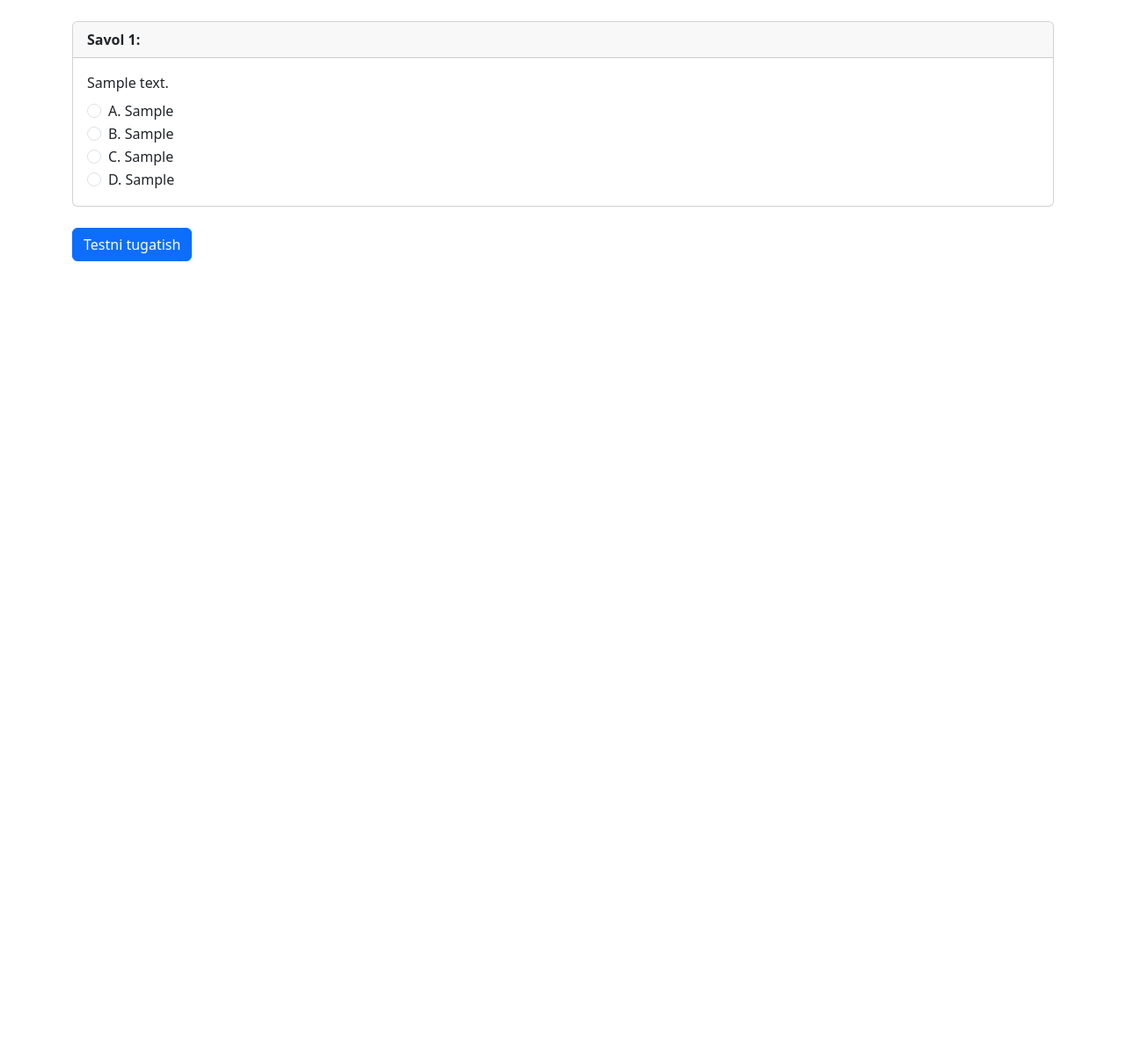
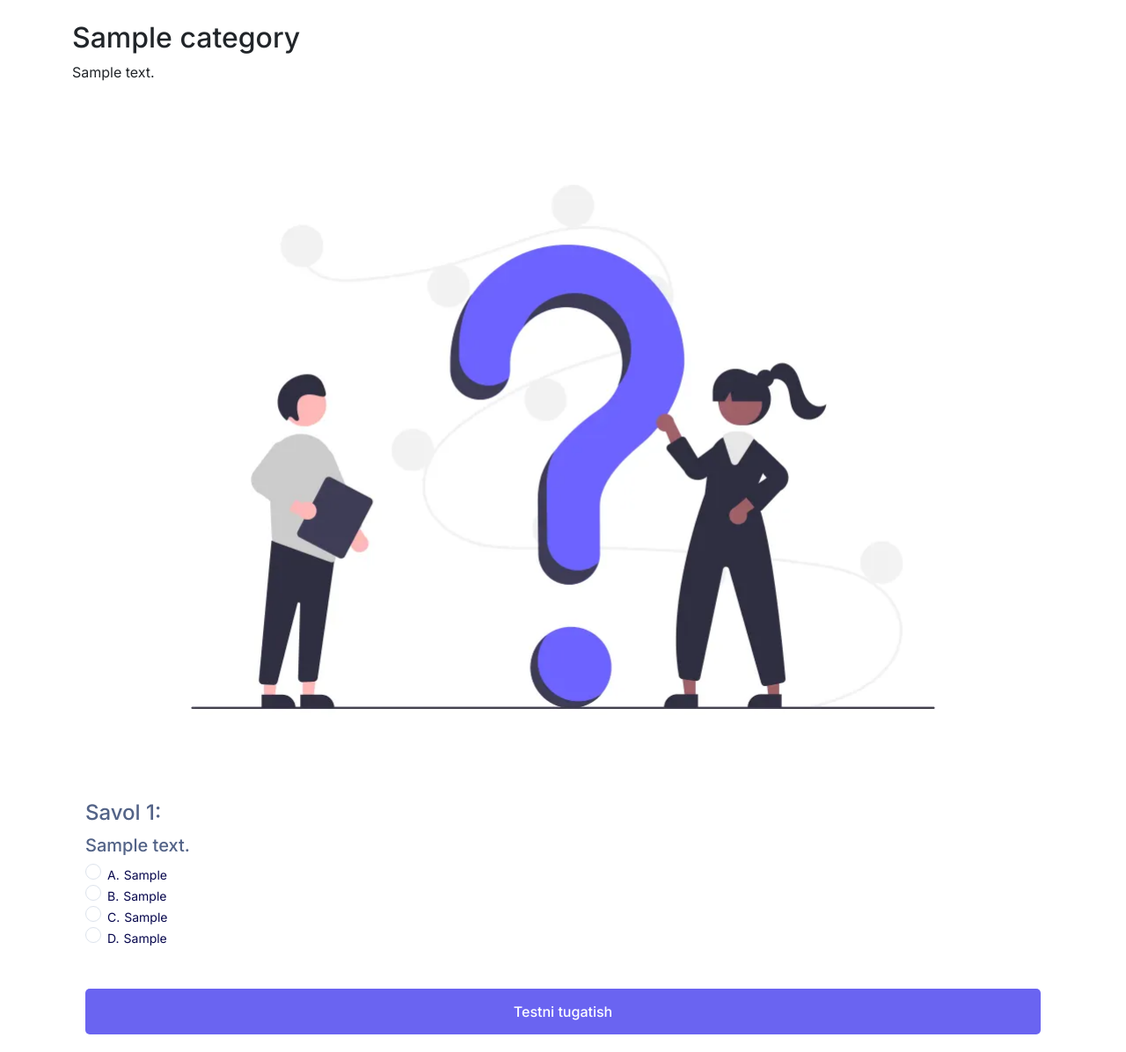
Before and after one commit to DeWeWO/FizikaT, a Django app: template templates/fortest/test.html in a window 1280 px wide. Shown: the whole page at 88% size. Before the commit the page ends 297 px from the top, so only its background shows below. Run offline with Django 5.2, Linux system fonts and the light colour scheme; tables that the repository leaves empty hold one stand-in row (values such as "Sample post"); the template is opened without the code that fills it: values that come from a table or form of the project are taken from there, most other values are stand-ins (such as "Sample title", 1, 10 or a date in 2020); parts of the project's set-up code (start-up, migrations or seed data) failed here and were passed over; some libraries are stand-ins or nearby versions.

Commit message:
testsite

```diff
--- /dev/null
+++ b/fortest/templatetags/auto_mathjax.py
@@ -0,0 +1,22 @@
+from django import template
+import re
+from django.utils.safestring import mark_safe
+
+register = template.Library()
+
+@register.filter
+def auto_mathjax(text):
+    """
+    Matn ichida toza LaTeX formulalarni aniqlab, ularni MathJax formatiga o'raydi: \(...\)
+    Faqat formulalargagina tegadi, qolgan matnga tegmaydi.
+    """
+    # Faqat LaTeX formulalarga mos keladigan patternlar (asosiylari)
+    pattern = re.compile(r'(\\(?:frac|sqrt|int|sum|log|lim|vec|overline|underline|begin|end|alpha|beta|gamma|delta|pi|theta|cdot|pm|times|div|leq|geq|neq|approx|infty|dots)[^ \n<]*)', re.IGNORECASE)
+
+    def replacer(match):
+        formula = match.group(0)
+        return f'\\({formula}\\)'
+
+    # Formulani \(...\) bilan o'rab chiqamiz
+    result = re.sub(pattern, replacer, text)
+    return mark_safe(result)
--- a/fortest/urls.py
+++ b/fortest/urls.py
@@ -1,8 +1,8 @@
 from django.urls import path
-from .views import submit_test, test_view, hello
+from .views import submit_test, category_questions  # , test_view
 
 urlpatterns = [
-    # path('', hello, name='hello'),
-    path('', test_view, name='test_view'),
+    # path('', test_view, name='test_view'),
     path('submit/', submit_test, name='submit_test'),
+    path('category/<int:category_id>/', category_questions, name='category_questions'),
 ]
--- a/static/style.css
+++ b/static/style.css
@@ -0,0 +1,175 @@
+@import url('https://fonts.googleapis.com/css2?family=Inter:wght@400;500;600;700&display=swap');
+
+* {
+  margin: 0;
+  padding: 0;
+  box-sizing: border-box;
+}
+
+body {
+  font-family: 'Inter', sans-serif;
+  background-color: white;
+}
+
+.formbold-main-wrapper {
+  display: flex;
+  align-items: center;
+  justify-content: center;
+  padding: 0px;
+}
+
+.formbold-form-wrapper {
+  width: 100%;
+  max-width: 100%;
+  padding: 20px 15px;
+}
+
+.formbold-img {
+  width: 100%;
+  /* max-height: 250px; */
+  object-fit: contain;
+  margin-bottom: 24px;
+  display: block;
+}
+
+.formbold-input-flex {
+  display: flex;
+  gap: 20px;
+  margin-bottom: 30px;
+  flex-wrap: wrap;
+}
+.formbold-input-flex > div {
+  width: 100%;
+}
+
+.formbold-form-input {
+  width: 100%;
+  padding: 13px 18px;
+  border-radius: 5px;
+  border: 1px solid #dde3ec;
+  background: #ffffff;
+  font-weight: 500;
+  font-size: 16px;
+  color: #536387;
+  outline: none;
+  resize: none;
+}
+
+.formbold-form-input:focus {
+  border-color: #6a64f1;
+  box-shadow: 0px 3px 8px rgba(0, 0, 0, 0.05);
+}
+
+.formbold-form-label {
+  color: #536387;
+  font-weight: 500;
+  font-size: 14px;
+  line-height: 24px;
+  display: block;
+  margin-bottom: 10px;
+}
+
+.formbold-mb-5 {
+  margin-bottom: 20px;
+}
+
+.formbold-radio-flex {
+  display: flex;
+  flex-direction: column;
+  gap: 10px;
+}
+
+.formbold-radio-label {
+  font-size: 14px;
+  line-height: 24px;
+  color: #07074d;
+  position: relative;
+  padding-left: 25px;
+  cursor: pointer;
+  user-select: none;
+}
+
+.formbold-input-radio {
+  position: absolute;
+  opacity: 0;
+  cursor: pointer;
+}
+
+.formbold-radio-checkmark {
+  position: absolute;
+  top: -1px;
+  left: 0;
+  height: 18px;
+  width: 18px;
+  background-color: #ffffff;
+  border: 1px solid #dde3ec;
+  border-radius: 50%;
+}
+
+.formbold-radio-label .formbold-input-radio:checked ~ .formbold-radio-checkmark {
+  background-color: #6a64f1;
+}
+
+.formbold-radio-checkmark:after {
+  content: '';
+  position: absolute;
+  display: none;
+}
+
+.formbold-radio-label .formbold-input-radio:checked ~ .formbold-radio-checkmark:after {
+  display: block;
+}
+
+.formbold-radio-label .formbold-radio-checkmark:after {
+  top: 50%;
+  left: 50%;
+  width: 10px;
+  height: 10px;
+  border-radius: 50%;
+  background: #ffffff;
+  transform: translate(-50%, -50%);
+}
+
+.formbold-btn {
+  text-align: center;
+  width: 100%;
+  font-size: 16px;
+  border-radius: 5px;
+  padding: 14px 25px;
+  border: none;
+  font-weight: 500;
+  background-color: #6a64f1;
+  color: white;
+  cursor: pointer;
+  margin-top: 25px;
+}
+
+.formbold-btn:hover {
+  box-shadow: 0px 3px 8px rgba(0, 0, 0, 0.05);
+}
+
+/* 📱 Mobil qurilmalar uchun moslashtirish */
+@media (max-width: 768px) {
+  .formbold-main-wrapper {
+    padding: 16px;
+  }
+
+  .formbold-form-wrapper {
+    padding: 20px;
+  }
+
+  .formbold-form-input {
+    font-size: 14px;
+    padding: 10px 16px;
+  }
+
+  .formbold-btn {
+    font-size: 15px;
+    padding: 12px 20px;
+  }
+
+  .formbold-img {
+    margin-bottom: 16px;
+    max-height: 180px;
+  }
+}
--- a/templates/base.html
+++ b/templates/base.html
@@ -1,26 +1,53 @@
+{% load static %}
 <!DOCTYPE html>
 <html lang="uz">
 <head>
     <meta charset="UTF-8">
     <title>{% block title %}Test{% endblock %}</title>
     <link href="https://cdn.jsdelivr.net/npm/bootstrap@5.3.0/dist/css/bootstrap.min.css" rel="stylesheet">
+    <link rel="stylesheet" href="{% static 'style.css' %}">
     <script>
         window.MathJax = {
             tex: {
-                inlineMath: [['$', '$'], ['\\(', '\\)']],
-                displayMath: [['$$', '$$'], ['\\[', '\\]']],
+            inlineMath: [['\\(', '\\)'], ['$', '$']],
+            displayMath: [['\\[', '\\]'], ['$$', '$$']]
             },
-            svg: {
-                fontCache: 'global'
-            }
+            svg: { fontCache: 'global' }
         };
     </script>
-    <script src="https://cdn.jsdelivr.net/npm/mathjax@3/es5/tex-mml-chtml.js" async></script>
+    <script async src="https://cdn.jsdelivr.net/npm/mathjax@3/es5/tex-mml-chtml.js"></script>
+
+    <style>
+        .formbold-radio-label {
+        display: flex;
+        align-items: center;
+        gap: 10px;
+        position: relative;
+        padding-left: 25px;
+        cursor: pointer;
+        user-select: none;
+        }
+
+        .radio-content {
+        display: flex;
+        align-items: center;
+        gap: 5px;
+        flex-wrap: wrap; /* agar matn juda uzun bo‘lsa, quyiga tushadi */
+        }
+
+        .radio-content p {
+        margin: 0;  /* p tagining pastgi bo‘shligini yo‘qotamiz */
+        display: inline; /* p element inline bo‘lib bir qatorda chiqadi */
+        }
+    </style>
+
 
 </head>
 <body>
     <div class="container mt-4">
-        {% block content %}{% endblock %}
+        {% block content %}
+
+        {% endblock %}
     </div>
 </body>
 </html>
--- a/templates/fortest/test.html
+++ b/templates/fortest/test.html
@@ -1,53 +1,91 @@
 {% extends 'base.html' %}
-{% load richtext_filters %}
+{% load auto_mathjax %}
+{% load static %}
 
 {% block title %}Test{% endblock %}
 
 {% block content %}
 
-<!-- MathJax ulanishi -->
-<script>
-    window.MathJax = {
-        tex: {
-            inlineMath: [['$', '$'], ['\\(', '\\)']],
-            displayMath: [['\\[', '\\]'], ['$$', '$$']]
-        },
-        svg: { fontCache: 'global' }
-    };
-</script>
-<script async src="https://cdn.jsdelivr.net/npm/mathjax@3/es5/tex-mml-chtml.js"></script>
+<h2>{{ category.title }}</h2>
+<p>{{ category.description }}</p>
 
+<div class="formbold-main-wrapper">
+  <div class="formbold-form-wrapper">
+    <img class="formbold-img" src="{% static '1_1.png' %}" alt="Test rasmi">
     <form method="post" action="{% url 'submit_test' %}">
+
         {% csrf_token %}
         {% for q in questions %}
-        <div class="card my-4">
-            <div class="card-header">
-                <strong>Savol {{ forloop.counter }}:</strong>
-            </div>
-            <div class="card-body">
+            <div class="formbold-mb-5">
+                <label for="qusOne" class="formbold-form-label">
+                    <h4>Savol {{ forloop.counter }}:</h4>
+                </label>
+
+                <div class="formbold-mb-5">
+                    <label for="qusOne" class="formbold-form-label">
                     <!-- Savol matni (LaTeX formulali) -->
-                <div>{{ q.question_text|render_richtext }}</div>
+                     <h5>{{ q.question_text|auto_mathjax|safe }}</h5>
+                    </label>
 
                     <!-- Variantlar -->
-                <div class="form-check mt-2">
-                    <input class="form-check-input" type="radio" name="q{{ q.id }}" value="a" id="q{{ q.id }}a">
-                    <label class="form-check-label" for="q{{ q.id }}a">A. {{ q.option_a|render_richtext }}</label>
+
+
+                    <div class="formbold-radio-flex">
+                        <div class="formbold-radio-group">
+                            <label class="formbold-radio-label" for="q{{ q.id }}a">
+                            <input class="formbold-input-radio" type="radio" name="q{{ q.id }}" value="a" id="q{{ q.id }}a"/>
+                            <div class="radio-content">
+                                <span>A.</span>
+                                {{ q.option_a|auto_mathjax|safe }}
                             </div>
-                <div class="form-check">
-                    <input class="form-check-input" type="radio" name="q{{ q.id }}" value="b" id="q{{ q.id }}b">
-                    <label class="form-check-label" for="q{{ q.id }}b">B. {{ q.option_b|render_richtext }}</label>
+                            <span class="formbold-radio-checkmark"></span></label>
                         </div>
-                <div class="form-check">
-                    <input class="form-check-input" type="radio" name="q{{ q.id }}" value="c" id="q{{ q.id }}c">
-                    <label class="form-check-label" for="q{{ q.id }}c">C. {{ q.option_c|render_richtext }}</label>
                     </div>
-                <div class="form-check">
-                    <input class="form-check-input" type="radio" name="q{{ q.id }}" value="d" id="q{{ q.id }}d">
-                    <label class="form-check-label" for="q{{ q.id }}d">D. {{ q.option_d|render_richtext }}</label>
+
+                    <div class="formbold-radio-flex">
+                        <div class="formbold-radio-group">
+                            <label class="formbold-radio-label" for="q{{ q.id }}b">
+                            <input class="formbold-input-radio" type="radio" name="q{{ q.id }}" value="b" id="q{{ q.id }}b"/>
+
+                            <div class="radio-content">
+                                <span>B.</span>
+                                {{ q.option_b|auto_mathjax|safe }}
                             </div>
+                            <span class="formbold-radio-checkmark"></span></label>
+                        </div>
+                    </div>
+
+                    <div class="formbold-radio-flex">
+                        <div class="formbold-radio-group">
+                            <label class="formbold-radio-label" for="q{{ q.id }}c">
+                            <input class="formbold-input-radio" type="radio" name="q{{ q.id }}" value="c" id="q{{ q.id }}c"/>
+                            <div class="radio-content">
+                                <span>C.</span>
+                                {{ q.option_c|auto_mathjax|safe }}
+                            </div>
+                            <span class="formbold-radio-checkmark"></span></label>
+                        </div>
+                    </div>
+
+                    <div class="formbold-radio-flex">
+                        <div class="formbold-radio-group">
+                            <label class="formbold-radio-label" for="q{{ q.id }}d">
+                            <input class="formbold-input-radio" type="radio" name="q{{ q.id }}" value="d" id="q{{ q.id }}d"/>
+                            <div class="radio-content">
+                                <span>D.</span>
+                                {{ q.option_d|auto_mathjax|safe }}
+                            </div>
+                            <span class="formbold-radio-checkmark"></span></label>
+                        </div>
+                    </div>
+
                 </div>
             </div>
         {% endfor %}
-    <button type="submit" class="btn btn-primary">Testni tugatish</button>
+        <button type="submit" class="formbold-btn">Testni tugatish</button>
+
     </form>
+  </div>
+</div>
+
 {% endblock %}
```
Also changed, not shown: fortest/templatetags/latex_filters.py (added, +16 -0 lines), fortest/views.py (+9 -9 lines), static/1.png (added), static/1_1.png (added), static/2.png (added), static/2_2.png (added). Lines whose indentation alone changed are shown as unchanged.
